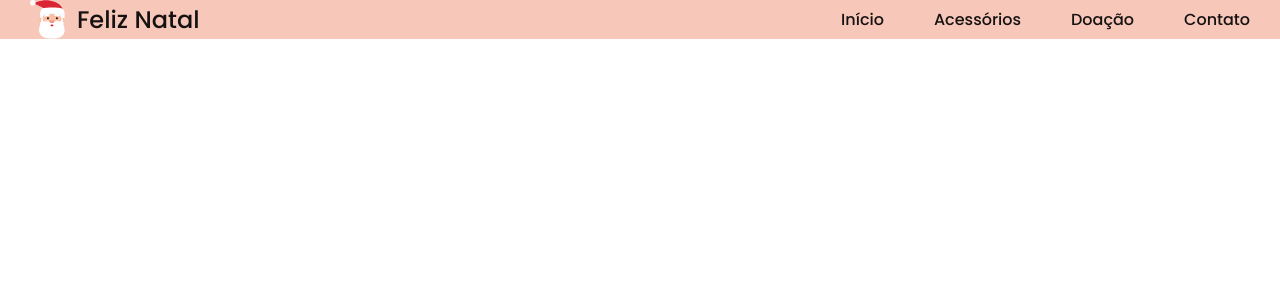
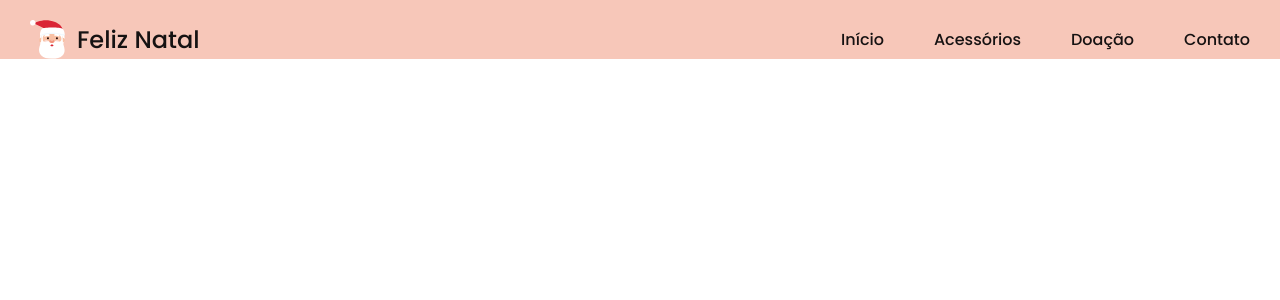
Before and after one commit to devdinho/codelandia-feliz-natal, a React (Vite) app: page / in a window 1280 px wide. Shown: the top 300 px of the page. Built offline with nearby package versions, Linux system fonts and the light colour scheme.

Commit message:
style: add header padding

```diff
--- a/src/components/Header/style.css
+++ b/src/components/Header/style.css
@@ -1,6 +1,6 @@
 header {
   background-color: var(--pale-salmon);
-  padding-top: 1.25;
+  padding-top: 1.25rem;
   display: flex;
   justify-content: center;
 }
```
